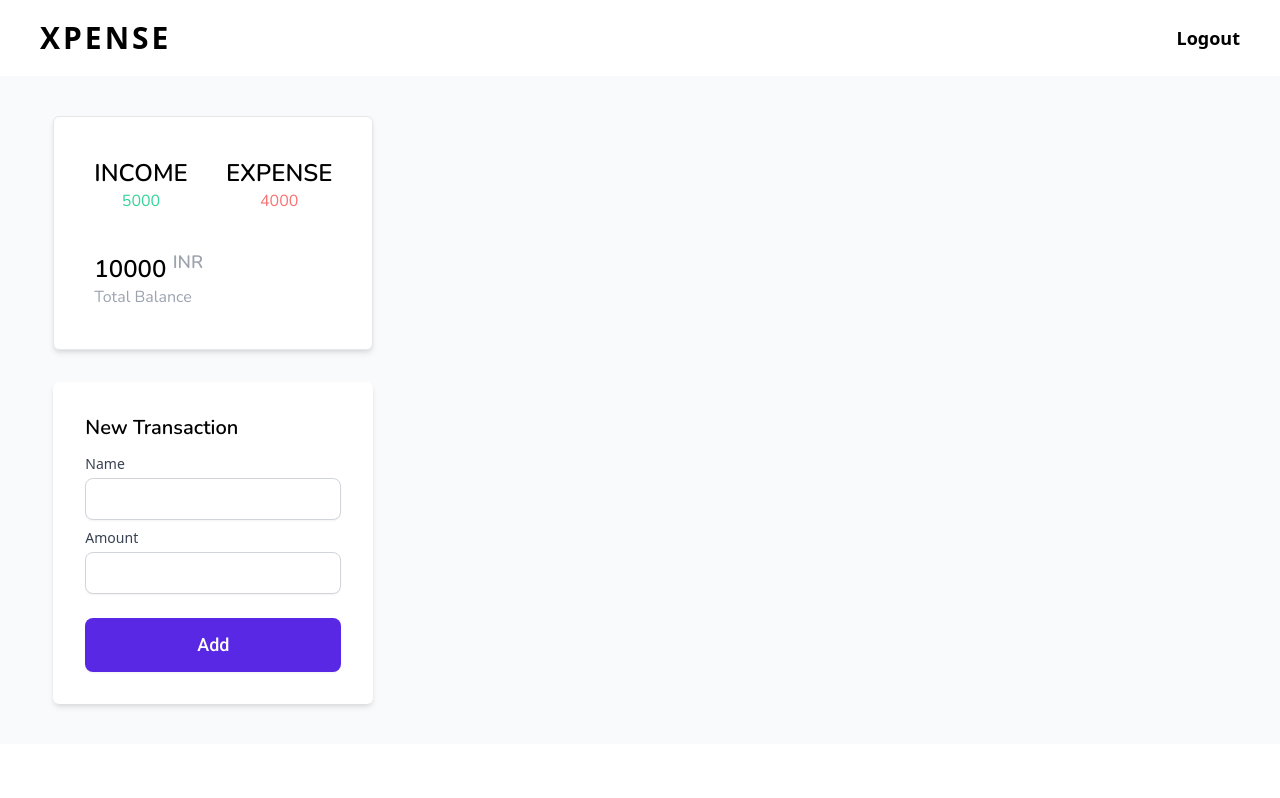
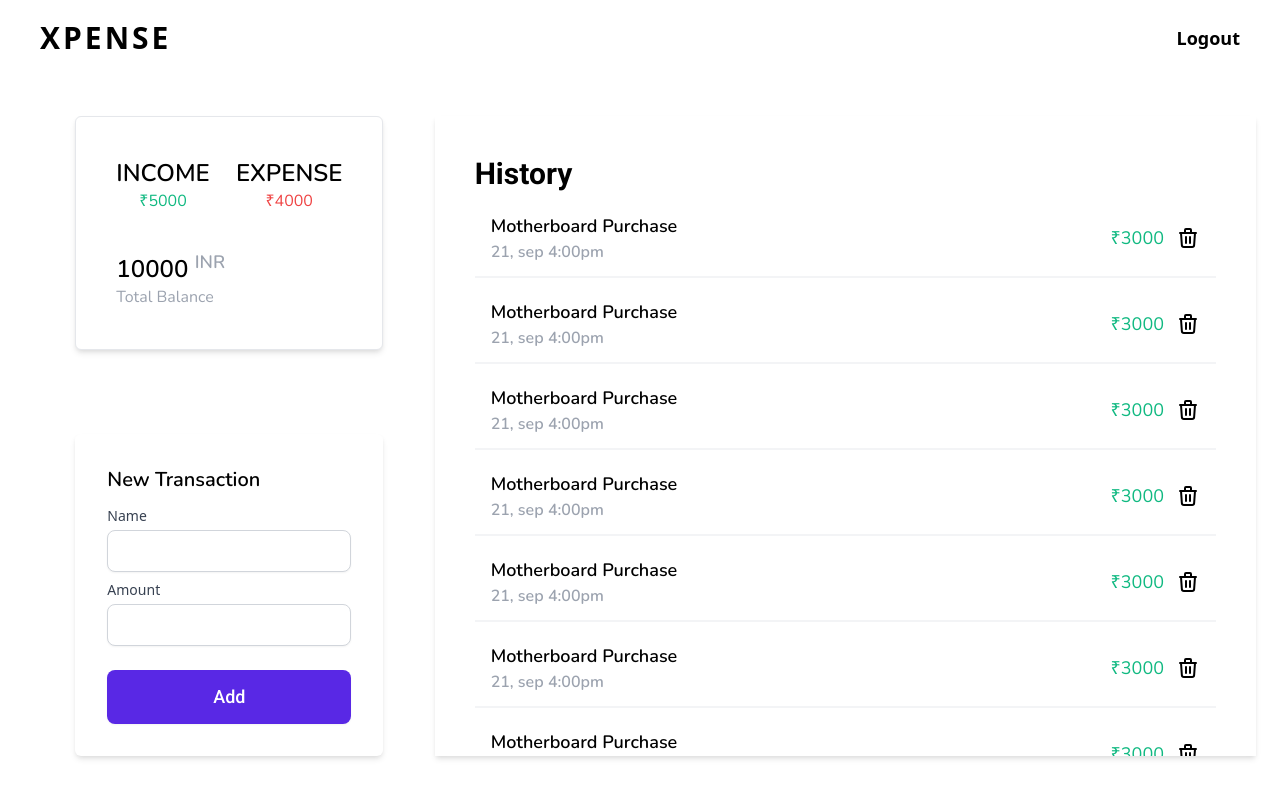
Before and after one commit to tarunfy/expense-tracker, a React (Create React App) app: page /dashboard in a window 1280 px wide. Built offline with nearby package versions, Linux system fonts and the light colour scheme; no server answers; sample sign-in values are in the browser's storage.

Commit message:
dashboard designed

```diff
--- /dev/null
+++ b/src/components/Card.js
@@ -0,0 +1,36 @@
+import React from "react";
+
+function Card() {
+  return (
+    <div
+      id="card"
+      className="flex border-b-2 border-gray-100 w-full mb-2 justify-between items-center py-3 px-4 font-Nunito"
+    >
+      <div className="flex flex-col justify-evenly items-start">
+        <h1 className="font-semibold text-lg">Motherboard Purchase</h1>
+        <p className="font-semibold text-base text-gray-400">21, sep 4:00pm</p>
+      </div>
+      <div className="flex justify-between items-center">
+        <h1 className="font-Nunito font-medium text-lg text-green-500">
+          ₹3000
+        </h1>
+        <svg
+          xmlns="http://www.w3.org/2000/svg"
+          className="h-6 w-6 ml-3"
+          fill="none"
+          viewBox="0 0 24 24"
+          stroke="currentColor"
+        >
+          <path
+            strokeLinecap="round"
+            strokeLinejoin="round"
+            strokeWidth="2"
+            d="M19 7l-.867 12.142A2 2 0 0116.138 21H7.862a2 2 0 01-1.995-1.858L5 7m5 4v6m4-6v6m1-10V4a1 1 0 00-1-1h-4a1 1 0 00-1 1v3M4 7h16"
+          />
+        </svg>
+      </div>
+    </div>
+  );
+}
+
+export default Card;
--- a/src/index.css
+++ b/src/index.css
@@ -10,6 +10,18 @@
   box-sizing: border-box;
 }
 
+#right {
+  overflow-y: scroll;
+  height: 80vh;
+}
+#right::-webkit-scrollbar {
+  width: 0 !important;
+}
+
+body::-webkit-scrollbar {
+  width: 0 !important;
+}
+
 .get-started-btn {
   @apply mt-10 flex justify-center w-36 border-0 rounded-lg bg-primary font-bold text-white px-4 py-3 transition-shadow duration-300 ease-in hover:shadow-primary;
 }
--- a/src/pages/Dashboard.js
+++ b/src/pages/Dashboard.js
@@ -1,20 +1,20 @@
 import React from "react";
 import { useSelector } from "react-redux";
 import { Redirect } from "react-router-dom";
+import Card from "../components/Card";
+
 function Dashboard() {
   const user = useSelector((state) => state.user);
   const isFetching = useSelector((state) => state.isFetching);
-  const state = useSelector((state) => state);
-  console.log(state);
 
   if (isFetching) return <h1>Loading...</h1>;
   if (user == null) return <Redirect to="/" />;
 
   return (
-    <div className="container py-10  max-h-screen bg-gray-50 max-w-full  grid grid-cols-3">
+    <div className="container  my-10 px-6 max-h-screen  max-w-full  grid grid-cols-3">
       <div
         id="left"
-        className="container flex flex-col justify-between items-center"
+        className="container flex w-full flex-col justify-between items-center"
       >
         <div
           id="info"
@@ -23,11 +23,11 @@ function Dashboard() {
           <div className="flex justify-between w-full items-center mb-10 ">
             <div className="flex flex-col justify-center items-center">
               <h1 className="font-semibold text-2xl uppercase">Income</h1>
-              <p className="text-green-400">5000</p>
+              <p className="text-green-500 font-medium">₹5000</p>
             </div>
             <div className="flex flex-col justify-center items-center">
               <h1 className="font-semibold text-2xl uppercase">Expense</h1>
-              <p className="text-red-400">4000</p>
+              <p className="text-red-500 font-medium">₹4000</p>
             </div>
           </div>
           <div>
@@ -89,7 +89,32 @@ function Dashboard() {
           </form>
         </div>
       </div>
-      <div id="right" className="col-span-2"></div>
+      <div
+        id="right"
+        className="col-span-2 container bg-white flex flex-col justify-start py-10  px-10 shadow-md  items-stretch w-full"
+      >
+        <div>
+          <h1 className="font-Roboto font-bold text-3xl mb-2">History</h1>
+          <Card />
+          <Card />
+          <Card />
+          <Card />
+          <Card />
+          <Card />
+          <Card />
+          <Card />
+          <Card />
+          <Card />
+          <Card />
+          <Card />
+          <Card />
+          <Card />
+          <Card />
+          <Card />
+          <Card />
+          <Card />
+        </div>
+      </div>
     </div>
   );
 }
```
